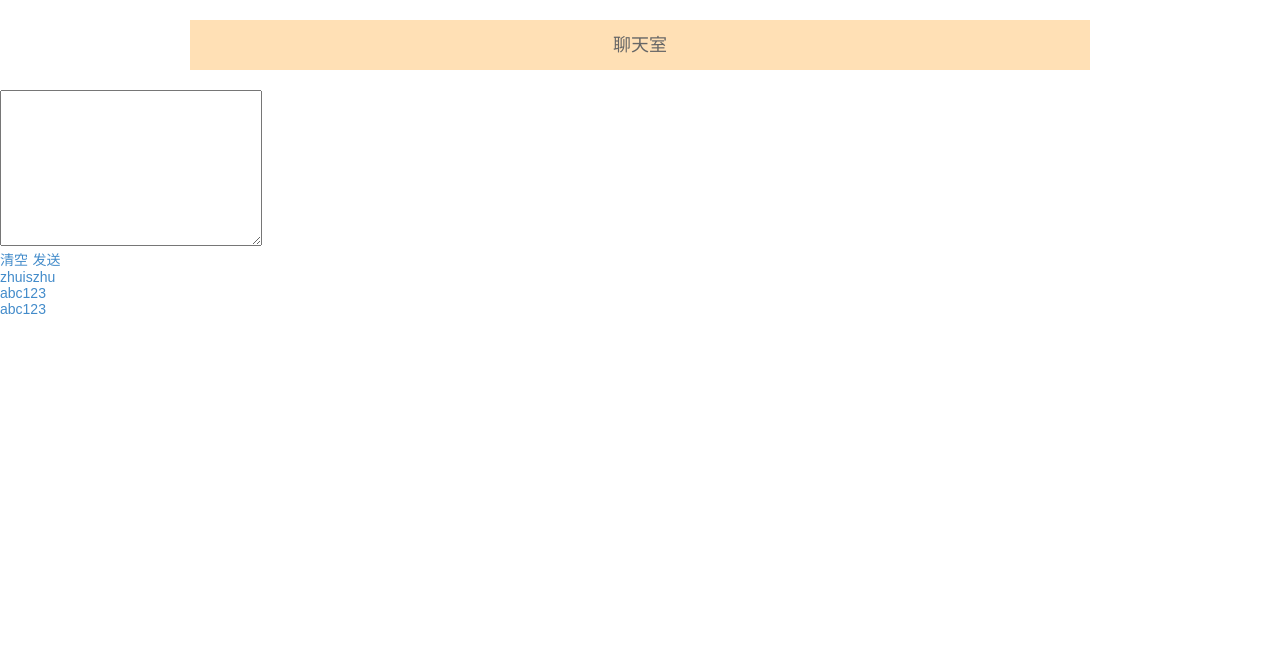
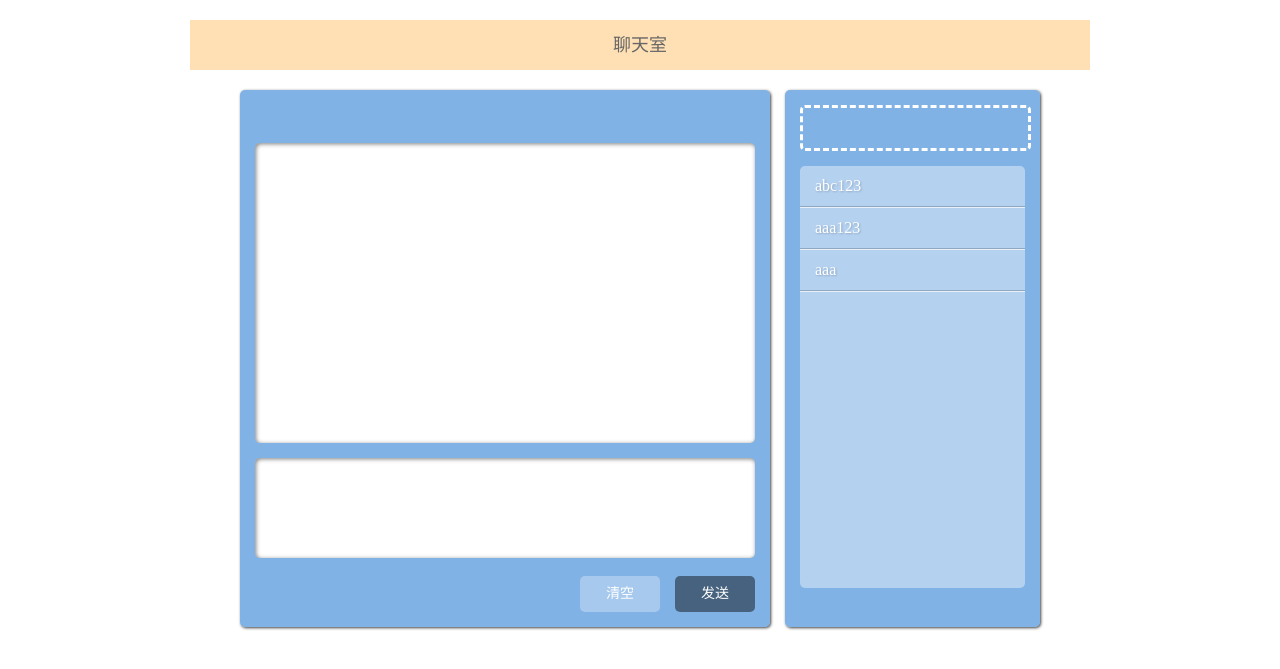
Before and after one commit to zhuiszhu/cloudMembers, a Node server app: page /message/ in a window 1280 px wide. Shown: the top 669 px of the page. Run offline with Node 20, Linux system fonts and the light colour scheme; the visitor is signed in with stand-in values (Sample User, id 1); some libraries are stand-ins or nearby versions.

Commit message:
完成聊天界面,包括模板结构,css样式等

```diff
--- a/app.js
+++ b/app.js
@@ -26,7 +26,7 @@ app.use(cookieParser());
 app.use(session({
   secret : '123456',
   name : "testapp",
-  cookie : {maxAge : 80000},
+  cookie : {maxAge : 600000},
   resave : false,
   saveUninitialized : true
 }));
--- a/public/stylesheets/style.css
+++ b/public/stylesheets/style.css
@@ -74,3 +74,123 @@ header{
 .login-module .form-module.err .info{
   color: #c33232;
 }
+.message-panel{
+  width: 800px;
+  margin: 20px auto;
+  display: flex;
+}
+.message-panel .message-function{
+  background: rgba(4,102,204,0.5);
+  box-shadow: 1px 1px 3px rgba(0,0,0,0.75);
+  border-radius: 5px;
+  width: 500px;
+  padding:15px;
+  margin-right: 15px;
+}
+
+.message-panel .message-box{
+  width: 100%;
+  height: 300px;
+  background: #fff;
+  border-radius: 5px;
+  margin-bottom:15px;
+  box-shadow: inset 1px 1px 4px rgba(0,0,0,0.5);
+}
+.message-panel .message-function textarea{
+  width: 100%;
+  resize: none;
+  font:18px/30px microsoft YaHei;
+  color: #666;
+  padding:5px 15px;
+  box-sizing: border-box;
+  border:0 none;
+  border-radius: 5px;
+  box-shadow: inset 1px 1px 4px rgba(0,0,0,0.5);
+}
+
+.message-panel .message-function textarea:focus{
+  outline: none;
+}
+.message-panel .btn-box{
+  margin-top:15px;
+  text-align: right
+}
+.message-panel .btn-box a{
+  display: inline-block;
+  width: 80px;
+  height: 36px;
+  font: 14px/36px microsoft yahei;
+  color: #fff;
+  text-align: center;
+  text-decoration: none;
+  margin-left: 15px;
+  border-radius: 5px;
+}
+.message-panel .btn-box a.clear{
+  background: rgba(255,255,255,0.3);
+}
+.message-panel .btn-box a.send{
+  background: rgba(0,0,0,0.45);
+}
+.message-header{
+  height: 30px;
+  margin-bottom:8px;
+}
+.message-header h2{
+  font:16px/30px microsoft yahei;
+  color: #fff;
+  padding-left: 8px;
+}
+
+.message-panel .message-friends{
+  background: rgba(4,102,204,0.5);
+  box-shadow: 1px 1px 3px rgba(0,0,0,0.75);
+  padding:15px;
+  border-radius: 5px;
+  flex: 1;
+}
+.message-panel .message-friends .user-box{
+  width: 100%;
+  padding:20px 0;
+  border:3px dashed #fff;
+  border-radius: 5px;
+}
+.message-panel .message-friends .user-box h2{
+  text-align: center;
+  color: #fbfa02;
+}
+
+.message-panel .message-friends .friend-box{
+  margin-top: 15px;
+  background: rgba(255,255,255,0.4);
+  height: 422px;
+  border-radius: 5px;
+}
+.message-panel .message-friends .friend-box li{
+  height: 40px;
+  border-bottom:1px solid rgba(0,0,0,0.2);
+  border-top:1px solid rgba(255,255,255,0.7);
+  padding:0 15px;
+}
+.message-panel .message-friends .friend-box li a{
+  display: block;
+  font: 16px/40px microsoft yahei;
+  color: #fff;
+  text-shadow: 1px 1px 2px rgba(0,0,0,0.2);
+}
+.message-panel .message-friends .friend-box li:first-of-type{
+  border-top: 0 none;
+}
+.message-panel .message-friends .friend-box li:last-of-type{
+  position: relative;
+}
+.message-panel .message-friends .friend-box li:last-of-type:after{
+  content: "";
+  display: block;
+  position: absolute;
+  bottom: -2px;
+  left: 0;
+  width: 100%;
+  border-top:1px solid rgba(255,255,255,0.7);
+  z-index: 2;
+}
--- a/service/messageService.js
+++ b/service/messageService.js
@@ -7,7 +7,23 @@ var messageService = {
         if (req.session.userObj) {
             res.render("index", {
                 page: "messagePage",
-                title: "聊天室"
+                title: "聊天室",
+                username : req.session.userObj[0].username,
+                friends : [
+                    {
+                        username : "abc123",
+                        id : "123"
+                    },
+                    {
+                        username : "aaa123",
+                        id : "12"
+                    },
+                    {
+                        username : "aaa",
+                        id : "1"
+                    },
+                ],
+                friendName : null
             });
         } else {
             res.redirect("/users/login");
--- a/views/messagePage.ejs
+++ b/views/messagePage.ejs
@@ -1,18 +1,23 @@
 <header>聊天室</header>
 <div class="message-panel">
-    <div class="message-panel">
+    <div class="message-function">
+        <div class="message-header">
+            <h2><%=friendName%></h2>
+        </div>
         <div class="message-box"></div>
-        <textarea id="userInput" cols="30" rows="10"></textarea>
+        <textarea id="userInput" cols="30" rows="3"></textarea>
         <div class="btn-box">
-            <a href="javascript:;" class="btn clear" id="clearBtn">清空</a>
-            <a href="javascript:;" class="btn" id="sendBtn">发送</a>
+            <a href="javascript:;" class="btn clear" id="clearBtn">清空</a><a href="javascript:;" class="btn send" id="sendBtn">发送</a>
         </div>
     </div>
     <div class="message-friends">
-        <ul>
-            <li><a href="javascript:;">zhuiszhu</a></li>
-            <li><a href="javascript:;">abc123</a></li>
-            <li><a href="javascript:;">abc123</a></li>
+        <div class="user-box">
+            <h2><%=username%></h2>
+        </div>
+        <ul class="friend-box">
+            <% for(var i in friends){%>
+                <li data-friendID = "<%= friends[i].id%>"><a href="javascript:;"><%= friends[i].username%></a></li>
+            <% } %>
         </ul>
     </div>
 </div>
```
